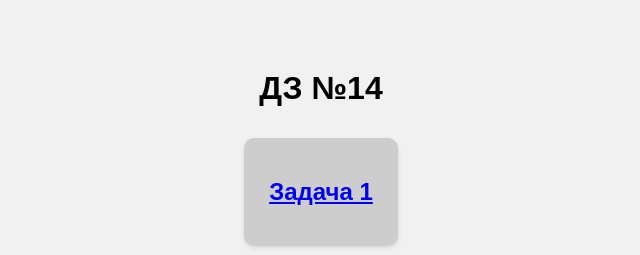
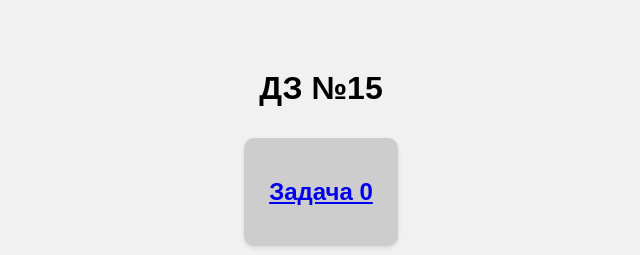
Before and after one commit to arsen-petryshyn/js-lessons, a plain HTML site: page les15/index.html in a window 1280 px wide. Shown: the top 255 px of the page, 319-959 px from the left. Drawn offline with Linux system fonts and the light colour scheme.

Commit message:
Update index.html

```diff
--- a/les15/index.html
+++ b/les15/index.html
@@ -11,9 +11,9 @@
 
 <body>
 	<div class="container-wrapper">
-		<h1> ДЗ №14</h1>
+		<h1> ДЗ №15</h1>
 		<div class="container">
-			<h2><a href="tasks/task1.html">Задача 1</a></h2>
+			<h2><a href="tasks/task0.html">Задача 0</a></h2>
 			<p></p>
 		</div>
 		<div class="container">
```
